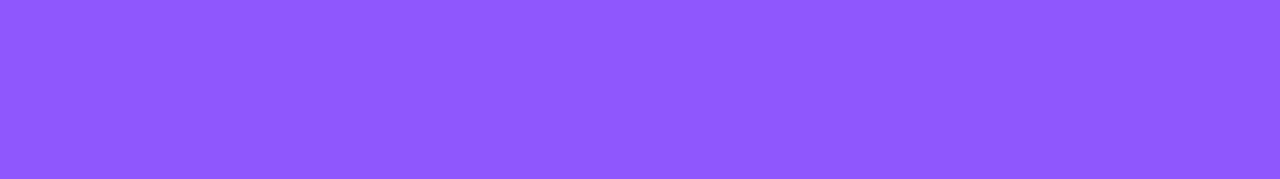
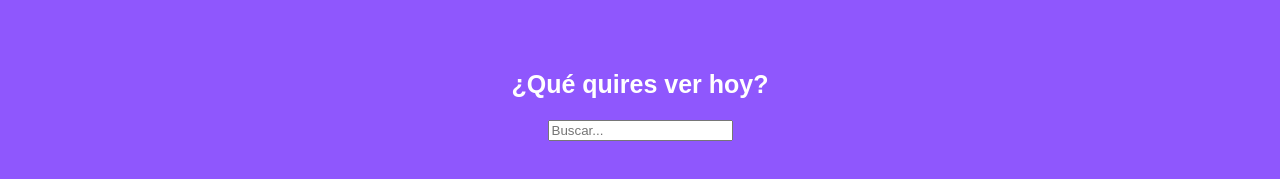
Before and after one commit to saniag081/React-PlatziVideo, a React app: page / in a window 1280 px wide. Shown: the part 155-334 px from the top of the page. Built offline with nearby package versions, Linux system fonts and the light colour scheme.

Commit message:
structure and styles Search

```diff
--- /dev/null
+++ b/src/assets/styles/components/Search.scss
@@ -0,0 +1,13 @@
+.main {
+    display: flex;
+    align-items: center;
+    justify-content: center;
+    flex-direction: column;
+    height: 300px;
+    border-radius: 0px 0px 40px 40px;
+  }
+
+  .main__title {
+    color: white;
+    font-size: 25px;
+  }
--- /dev/null
+++ b/src/components/Search.jsx
@@ -0,0 +1,11 @@
+import React from 'react';
+import '../assets/styles/components/Search.scss';
+
+const Search = () => (
+    <section className="main">
+        <h2 className="main__title">¿Qué quires ver hoy?</h2>
+        <input type="text" className="input" placeholder="Buscar..."/>
+    </section>
+);
+
+export default Search;
--- a/src/containers/App.jsx
+++ b/src/containers/App.jsx
@@ -1,10 +1,12 @@
 import React from 'react';
 import Header from '../components/Header';
+import Search from '../components/Search';
 import '../assets/styles/App.scss';
 
 const App = () => (
     <div className="App">
         <Header></Header>
+        <Search></Search>
     </div>
 );
 
```
